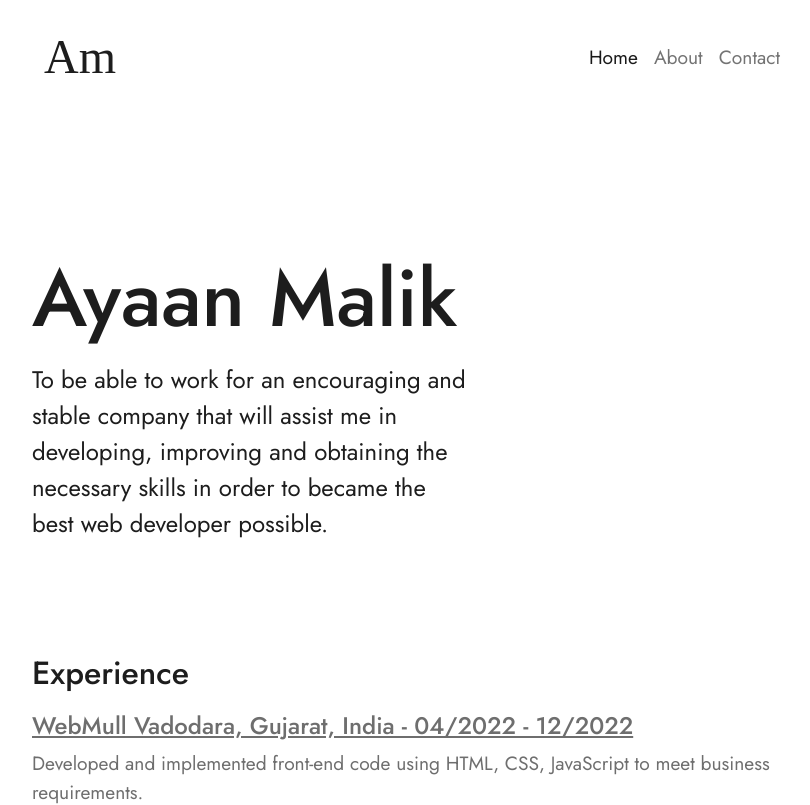
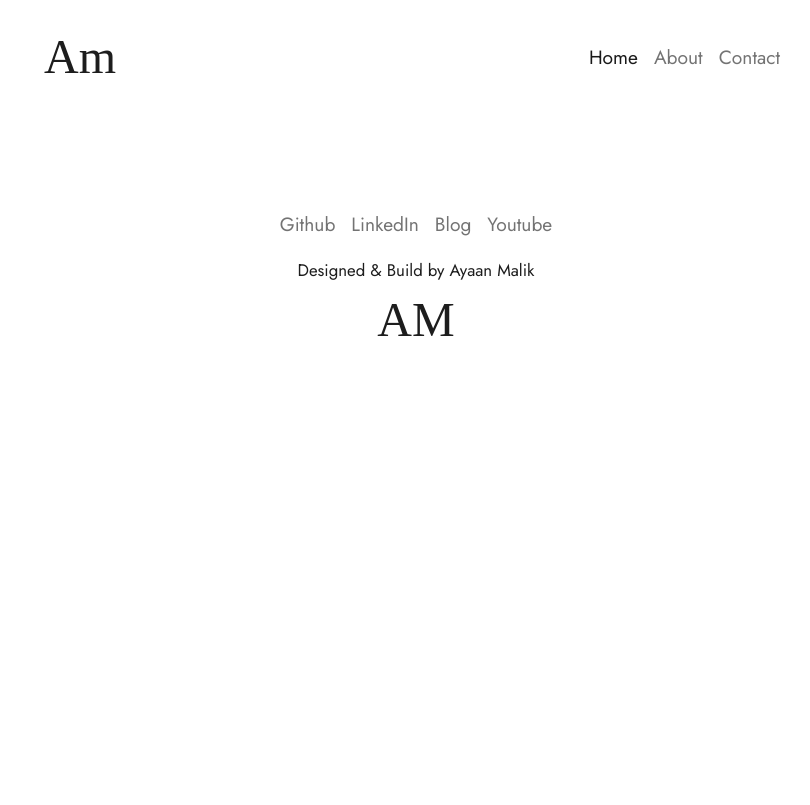
Before and after one commit to ayaanmaliiik/myportfolio, a React (Create React App) app: page / in a window 1280 px wide. Shown: the top 805 px of the page, without its empty margins (224-1034 px from the left). Built offline with nearby package versions, Linux system fonts and the light colour scheme; the HTML template or start-up script is replaced by a standard one; a web font is replaced by a local one.

Commit message:
router error V5

```diff
--- a/src/App.js
+++ b/src/App.js
@@ -11,9 +11,9 @@ function App() {
     <HashRouter>
       <Header />
       <Routes>
-        <Route exact path='/' element={<Home/>}></Route>
-        <Route path='/About' element={<About/>}></Route>
-        <Route path='/Contact' element={<Contact/>}></Route>
+        <Route exact path='#/' element={<Home/>}></Route>
+        <Route path='#/About' element={<About/>}></Route>
+        <Route path='#/Contact' element={<Contact/>}></Route>
       </Routes>
       <Footer />
     </HashRouter>
```
